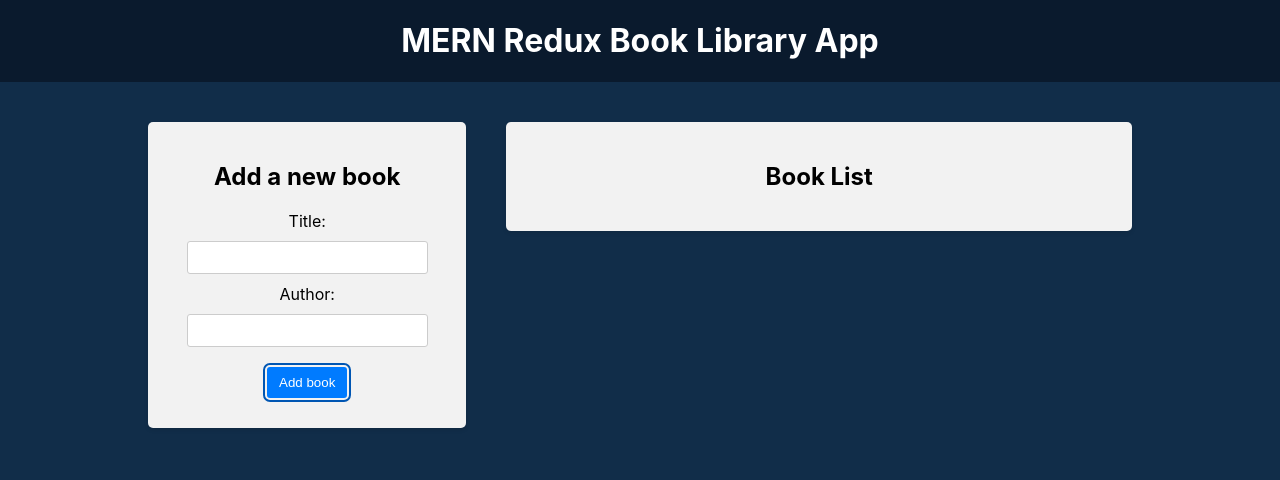
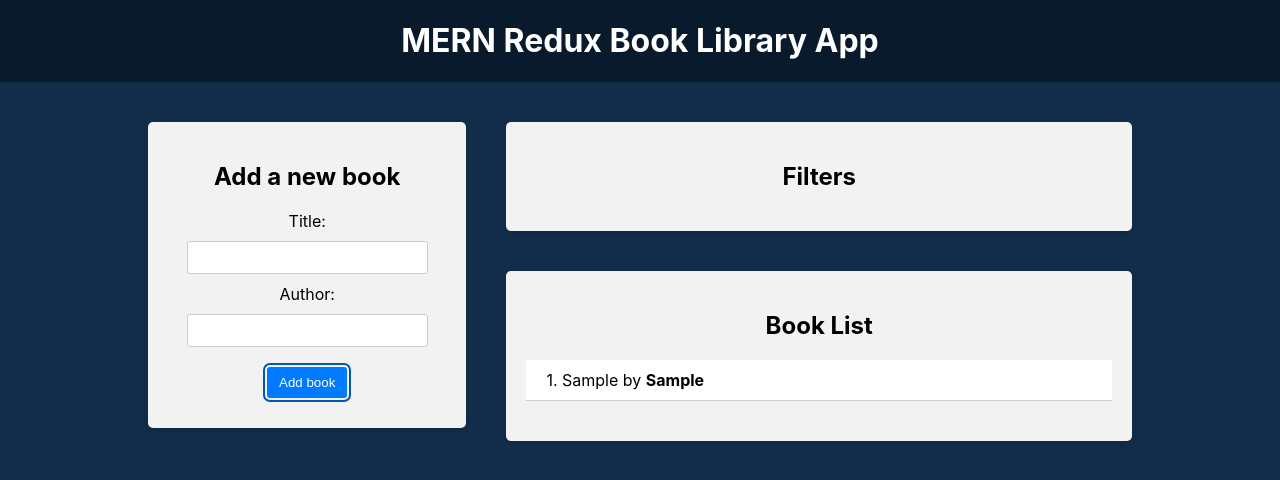
Before and after one commit to SergiyKonrad/MERN-book-library-app, a React (Create React App) app in the folder front/: page / in a window 1280 px wide. Both pictures are taken after typing "Sample", "Sample" into the empty fields and a click on the button "Add book". Shown: the top 480 px of the page. Built offline with nearby package versions, Linux system fonts and the light colour scheme.

Commit message:
redux initialization,books directory added

```diff
--- a/front/package.json
+++ b/front/package.json
@@ -4,11 +4,13 @@
   "private": true,
   "dependencies": {
     "@babel/plugin-proposal-private-property-in-object": "^7.21.11",
+    "@reduxjs/toolkit": "^2.3.0",
     "@testing-library/jest-dom": "^5.17.0",
     "@testing-library/react": "^13.4.0",
     "@testing-library/user-event": "^13.5.0",
     "react": "^18.3.1",
     "react-dom": "^18.3.1",
+    "react-redux": "^9.1.2",
     "react-scripts": "5.0.1",
     "web-vitals": "^2.1.4"
   },
--- a/front/src/App.css
+++ b/front/src/App.css
@@ -41,6 +41,10 @@
   background-color: #f2f2f2;
   border-radius: 5px;
   box-shadow: 0 2px 4px rgba(0, 0, 0, 0.1);
+  /*
+  display: flex;
+  flex-direction: column;
+  align-items: center; */
 }
 
 @media (max-width: 1024px) {
--- a/front/src/App.js
+++ b/front/src/App.js
@@ -1,6 +1,6 @@
 import BookList from './components/BookList/BookList'
 import BookForm from './components/BookForm/BookForm'
-// import Filter from './components/Filter/Filter'
+import Filter from './components/Filter/Filter'
 import './App.css'
 
 function App() {
@@ -14,7 +14,7 @@ function App() {
           <BookForm />
         </div>
         <div className="app-right-column">
-          {/* <Filter /> */}
+          <Filter />
           <BookList />
         </div>
       </main>
--- a/front/src/components/BookForm/BookForm.css
+++ b/front/src/components/BookForm/BookForm.css
@@ -59,8 +59,8 @@
 }
 
 /* Responsive Form */
-@media screen and (max-width: 768px) {
+/* @media screen and (max-width: 768px) {
   .book-form input {
     width: 100%;
   }
-}
+} */
--- a/front/src/components/BookForm/BookForm.js
+++ b/front/src/components/BookForm/BookForm.js
@@ -1,17 +1,24 @@
 import { useState } from 'react'
+import { useDispatch } from 'react-redux'
+import { addBook } from '../../redux/books/actionCreators'
 import './BookForm.css'
 
 const BookForm = () => {
   const [title, setTitle] = useState('')
   const [author, setAuthor] = useState('')
+  const dispatch = useDispatch()
 
   const handleSubmit = (e) => {
     e.preventDefault()
 
     if (title && author) {
-      // dispatch action
-      console.log(title, author)
-
+      const book = {
+        title,
+        author,
+      }
+      // console.log(title, author)
+      // console.log(addBook(book))
+      dispatch(addBook(book))
       setTitle('')
       setAuthor('')
     }
--- a/front/src/components/BookList/BookList.css
+++ b/front/src/components/BookList/BookList.css
@@ -1,7 +1,8 @@
 .book-list ul {
   padding: 0;
-  margin: 20px -20px;
+  margin: 20px auto;
   list-style: none;
+  /* width: 90%; */
 }
 
 .book-list li {
--- a/front/src/components/BookList/BookList.js
+++ b/front/src/components/BookList/BookList.js
@@ -1,9 +1,24 @@
 import './BookList.css'
+import { useSelector } from 'react-redux'
 
 const BookList = () => {
+  const books = useSelector((state) => state.books)
   return (
     <div className="app-block book-list">
       <h2> Book List </h2>
+      {books.length === 0 ? (
+        <p>No books available</p>
+      ) : (
+        <ul>
+          {books.map((book, i) => (
+            <li key={i}>
+              <div className="book-info">
+                {++i}. {book.title} by <strong>{book.author}</strong>
+              </div>
+            </li>
+          ))}
+        </ul>
+      )}
     </div>
   )
 }
--- a/front/src/index.js
+++ b/front/src/index.js
@@ -1,7 +1,13 @@
 import React from 'react'
+import { Provider } from 'react-redux'
 import ReactDOM from 'react-dom/client'
+import store from './redux/store'
 import './index.css'
 import App from './App'
 
 const root = ReactDOM.createRoot(document.getElementById('root'))
-root.render(<App />)
+root.render(
+  <Provider store={store}>
+    <App />
+  </Provider>,
+)
--- /dev/null
+++ b/front/src/redux/books/actionCreators.js
@@ -0,0 +1,8 @@
+import * as a from './actionTypes'
+
+export const addBook = (newBook) => {
+  return {
+    type: a.ADD_BOOK,
+    payload: newBook,
+  }
+}
--- /dev/null
+++ b/front/src/redux/books/actionTypes.js
@@ -0,0 +1 @@
+export const ADD_BOOK = 'ADD_BOOK'
--- /dev/null
+++ b/front/src/redux/books/reducer.js
@@ -0,0 +1,13 @@
+import * as a from './actionTypes'
+
+const initialState = []
+
+const booksReducer = (state = initialState, action) => {
+  switch (action.type) {
+    case a.ADD_BOOK:
+      return [...state, action.payload]
+    default:
+      return state
+  }
+}
+export default booksReducer
--- /dev/null
+++ b/front/src/redux/store.js
@@ -0,0 +1,14 @@
+import { configureStore } from '@reduxjs/toolkit'
+import booksReducer from './books/reducer'
+
+// import booksReducer from './slices/booksSlice'; // Import your slice
+
+const store = configureStore({
+  reducer: {
+    books: booksReducer,
+  },
+  // devTools: true,
+  devTools: process.env.NODE_ENV !== 'production', // Enable DevTools only in development
+})
+
+export default store
```
Also changed, not shown: 1 other file (tests, documents, lock files or other folders).
